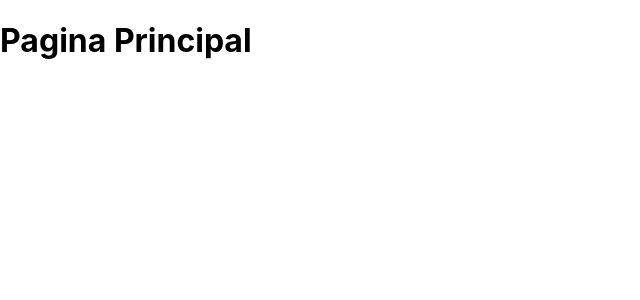
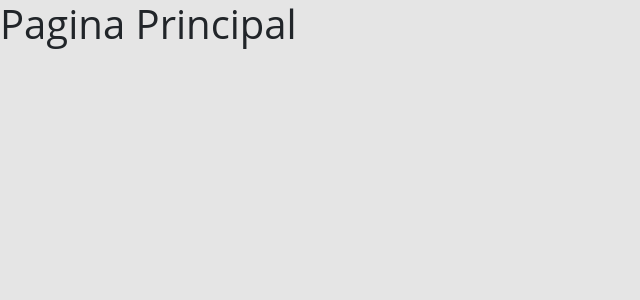
Before and after one commit to claudiobelempb/project-week-spring-react7.0, a React (Create React App) app in the folder frontend/: page / in a window 1280 px wide. Shown: the top 300 px of the page, without its empty margins (0-640 px from the left). Built offline with nearby package versions, Linux system fonts and the light colour scheme.

Commit message:
Bootstrap

```diff
--- a/frontend/package.json
+++ b/frontend/package.json
@@ -10,6 +10,7 @@
     "@types/node": "^16.7.13",
     "@types/react": "^17.0.20",
     "@types/react-dom": "^17.0.9",
+    "bootstrap": "5.1.3",
     "react": "^17.0.2",
     "react-dom": "^17.0.2",
     "react-scripts": "5.0.0",
--- a/frontend/src/index.css
+++ b/frontend/src/index.css
@@ -1,13 +1,19 @@
-body {
-  margin: 0;
-  font-family: -apple-system, BlinkMacSystemFont, 'Segoe UI', 'Roboto', 'Oxygen',
-    'Ubuntu', 'Cantarell', 'Fira Sans', 'Droid Sans', 'Helvetica Neue',
-    sans-serif;
-  -webkit-font-smoothing: antialiased;
-  -moz-osx-font-smoothing: grayscale;
+:root {
+  --color-primary: #4d41c0;
 }
 
-code {
-  font-family: source-code-pro, Menlo, Monaco, Consolas, 'Courier New',
-    monospace;
+* {
+  box-sizing: border-box;
+  font-family: 'Open Sans', sans-serif;
 }
+
+html,
+body {
+  background-color: #e5e5e5;
+}
+
+a,
+a:hover {
+  text-decoration: none;
+  color: unset;
+}
--- a/frontend/src/index.tsx
+++ b/frontend/src/index.tsx
@@ -1,5 +1,6 @@
 import React from 'react';
 import ReactDOM from 'react-dom';
+import 'bootstrap/dist/css/bootstrap.css';
 import './index.css';
 import App from './App';
 
```
Also changed, not shown: 1 other file (tests, documents, lock files or other folders).
